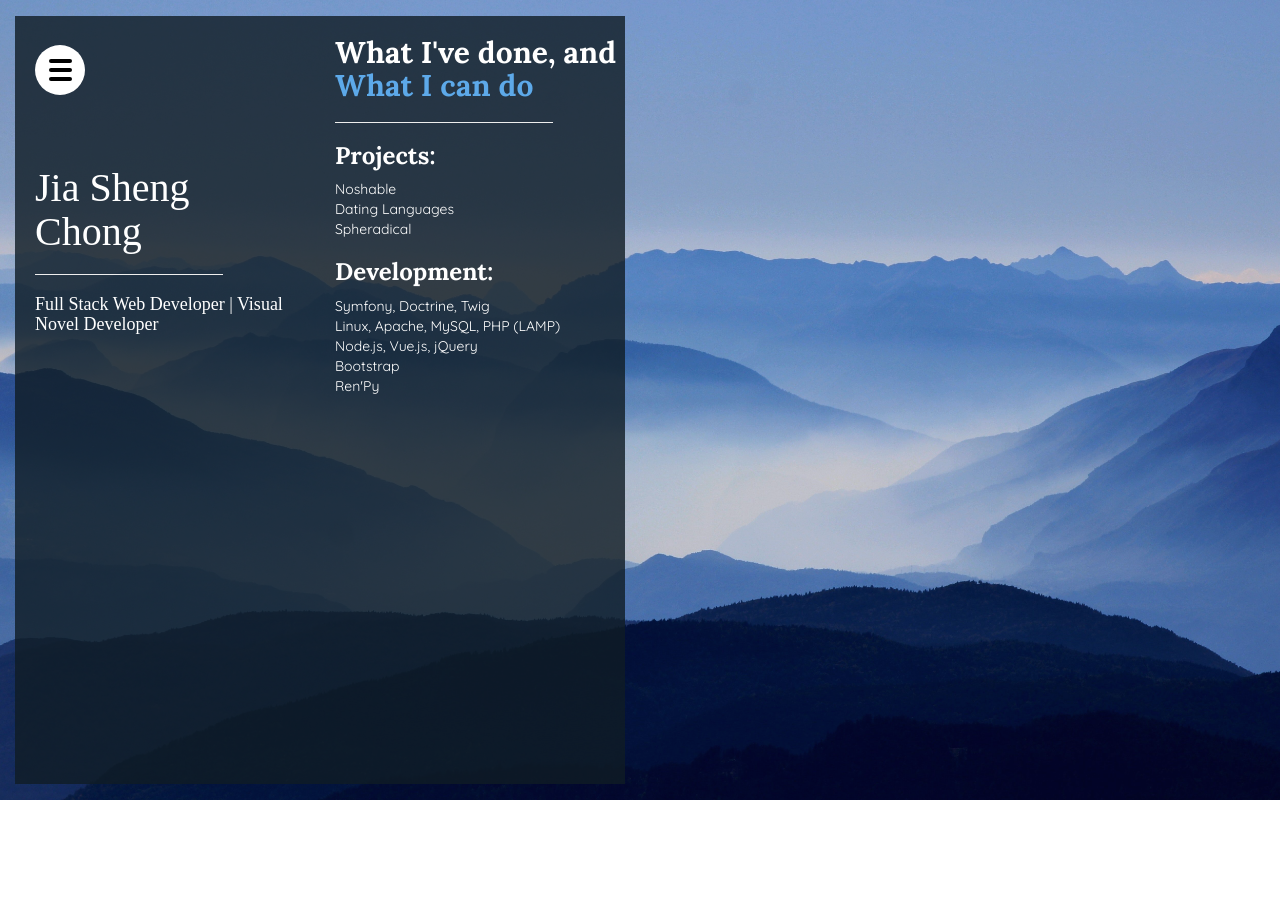
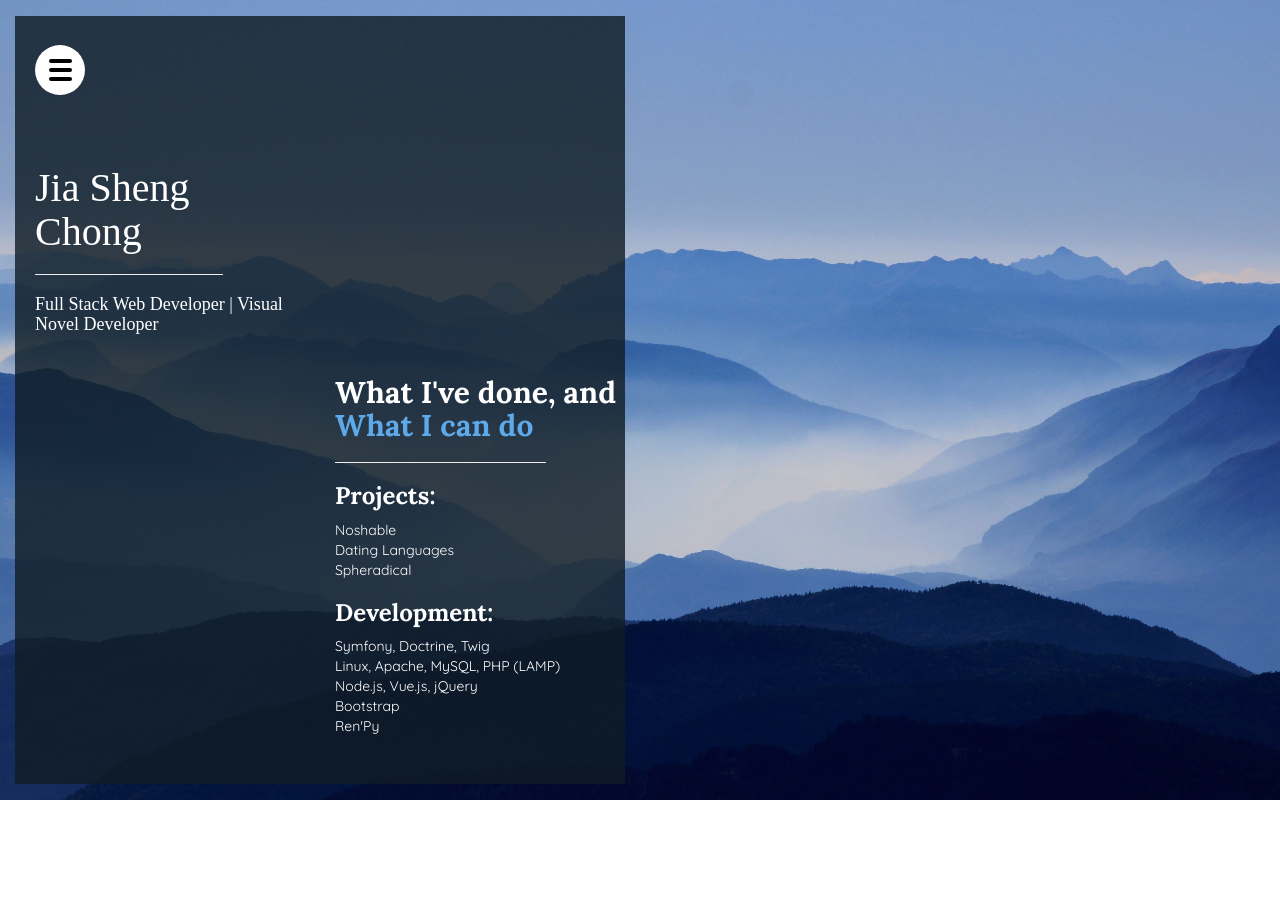
Before and after one commit to jiashengc/jiashengc-theme-ichi, a PHP site: page / in a window 1280 px wide. Run offline with PHP 8.4, Linux system fonts and the light colour scheme; some libraries are stand-ins or nearby versions; some web fonts are replaced.

Commit message:
Fix right content

```diff
--- a/public_html/css/jiashengc-theme-ichi.css
+++ b/public_html/css/jiashengc-theme-ichi.css
@@ -147,11 +147,11 @@ h1 {
     }
 }
 
-/* .ichi-content-bottom {
+.ichi-content-bottom {
     position: absolute;
     bottom: 0;
     left: 0;
-} */
+}
 
 .ichi-content-bottom h1,
 .ichi-content-bottom h2,
```
